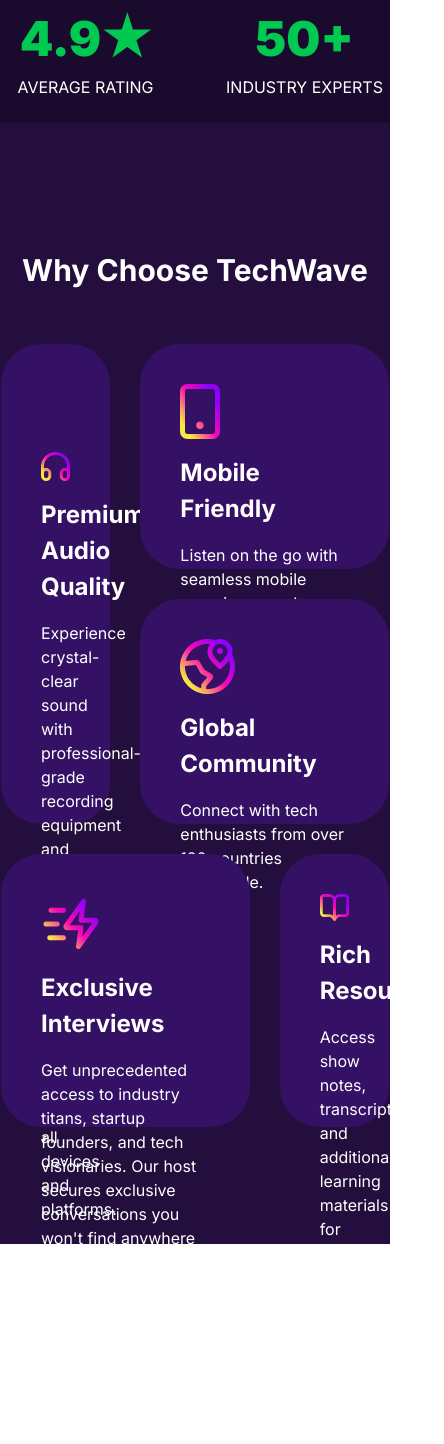
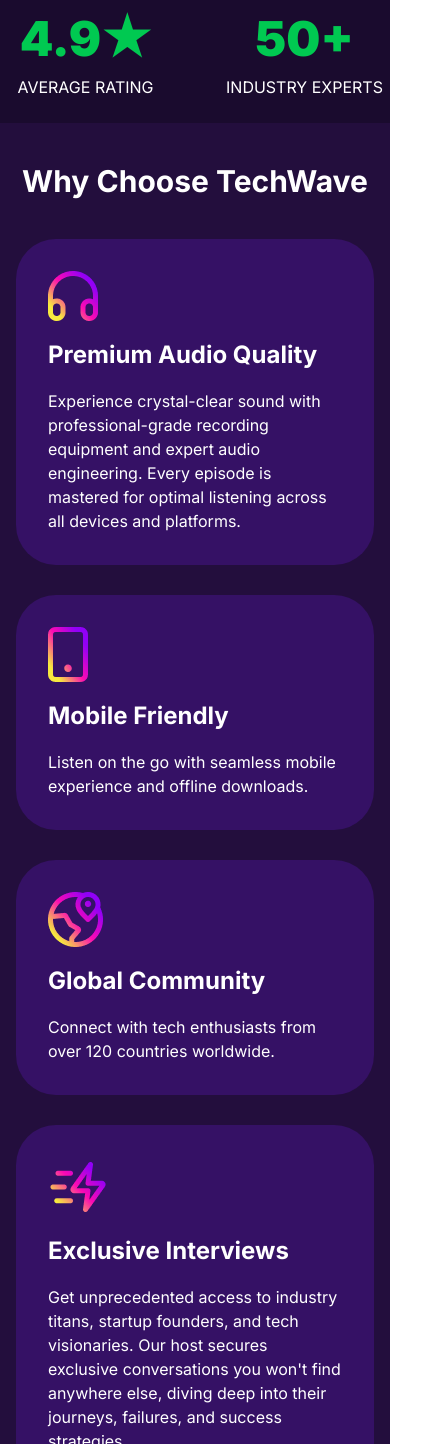
Before and after one commit to mehedyPUST/TechWave, a website: page index.html in a window 390 px wide. Shown: the part 921-2365 px from the top of the page, 444 px wide, since content can reach past the window. Before the commit the page ends 2267 px from the top, so only its background shows below. Drawn offline with Linux system fonts and the light colour scheme.

Commit message:
why section designed but mobile now  responsived

```diff
--- a/index.html
+++ b/index.html
@@ -167,20 +167,20 @@
 </section>
 
 
+<section class="max-w-[1600px] mx-auto text-center bg-[#230E3D] px-4 md:px-6 lg:px-0">
 
-
-<section class="max-w-[1600px] h-[1121px] border border-[#230E3D]  mx-auto text-center bg-[#230E3D]">
-  <h1 class="text-3xl md:text-5xl text-white pt-30 pb-10 font-bold mt-2 md:mt-0 mb-4">Why Choose TechWave</h1>
+  <h1 class="text-3xl md:text-5xl text-white py-10 font-bold">Why Choose TechWave</h1>
 
 <!-- choose section cards -->
 
-  <div class="grid grid-cols-3 auto-rows-auto gap-[30px]  max-w-[1200px] mx-auto h-fit">
+  <div class="grid grid-cols-1 md:grid-cols-2 lg:grid-cols-3 gap-[30px] max-w-[1200px] mx-auto">
+
 
 
 
 
     <!-- premium audio  -->
-    <div class="row-span-2 col-span-1 bg-[#351165] rounded-[40px] h-[480px] px-10 py-[107.5px] text-white text-start">
+    <div class="bg-[#351165] rounded-[40px] text-white text-start p-8 md:p-10 lg:row-span-2 lg:h-[480px]">
       <img src="./images/headphone.png" alt="">
       <h1 class="mt-4 mb-4 text-[24px] font-bold ">Premium Audio Quality</h1>
       <p class="leading-[24px]">Experience crystal-clear sound with professional-grade recording equipment and expert audio engineering. Every episode is mastered for optimal listening across all devices and platforms.</p>
@@ -191,7 +191,7 @@
 
     <!-- mobile friendly -->
 
-    <div class="row-span-1 col-span-2 bg-[#351165] rounded-[40px]  h-[225px] text-white  text-start p-10">
+    <div class="bg-[#351165] rounded-[40px] text-white text-start p-8 md:p-10 lg:col-span-2">
       <img src="./images/device.png" alt="">
       <h1 class="mt-4 mb-4 text-[24px] font-bold ">Mobile Friendly</h1>
       <p class="leading-[24px]">Listen on the go with seamless mobile experience and offline downloads.</p>
@@ -203,7 +203,8 @@
 
     <!-- global -->
 
-    <div class="row-span-1 col-span-2 bg-[#351165] rounded-[40px]  h-[225px] text-white text-start p-10">
+    <div class="bg-[#351165] rounded-[40px] text-white text-start p-8 md:p-10 lg:col-span-2">
+
       <img src="./images/location.png" alt="">
       <h1 class="mt-4 mb-4 text-[24px] font-bold ">Global Community</h1>
       <p class="leading-[24px]">Connect with tech enthusiasts from over 120 countries worldwide.</p>
@@ -214,7 +215,8 @@
 
     <!-- exclusive -->
 
-    <div class="row-span-1 col-span-2 bg-[#351165] rounded-[40px]  h-[273px] text-white   text-start p-10">
+    <div class="bg-[#351165] rounded-[40px] text-white text-start p-8 md:p-10 lg:col-span-2">
+
       <img src="./images/zap-fast.png" alt="">
       <h1 class="mt-4 mb-4 text-[24px] font-bold ">Exclusive Interviews</h1>
       <p class="leading-[24px]">Get unprecedented access to industry titans, startup founders, and tech visionaries. Our host secures exclusive conversations you won't find anywhere else, diving deep into their journeys, failures, and success strategies.</p>
@@ -225,7 +227,8 @@
 
     <!-- rich -->
 
-    <div class="row-span-1 col-span-1 bg-[#351165] rounded-[40px]  h-[273px] text-white  text-start p-10">
+    <div class="bg-[#351165] rounded-[40px] text-white text-start p-8 md:p-10">
+
       <img src="./images/resource.png" alt="">
       <h1 class="mt-4 mb-4 text-[24px] font-bold ">Rich Resources</h1>
       <p class="leading-[24px]">Access show notes, transcripts, and additional learning materials for every episode.</p>
```
Also changed, not shown: output.css.
